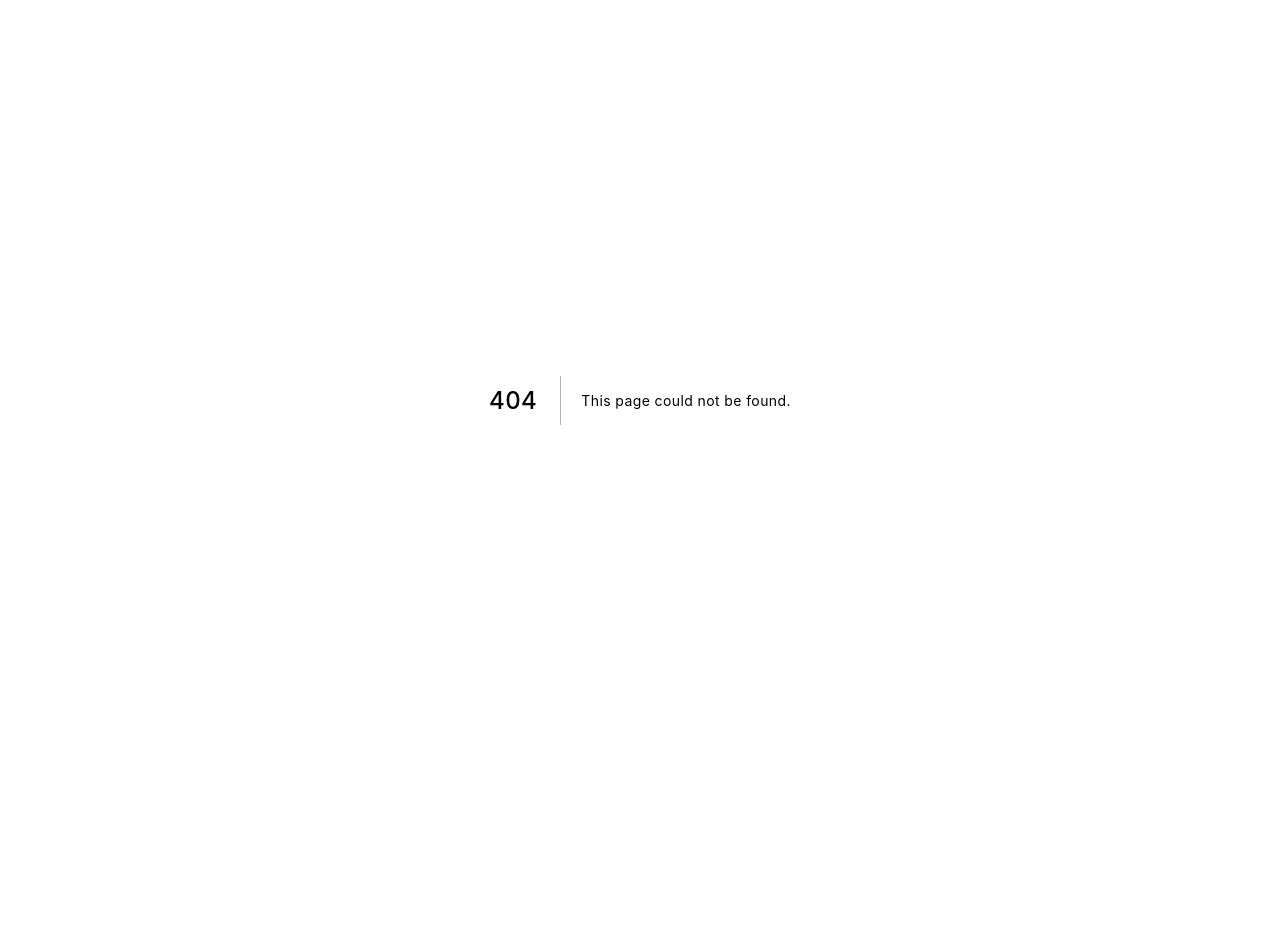
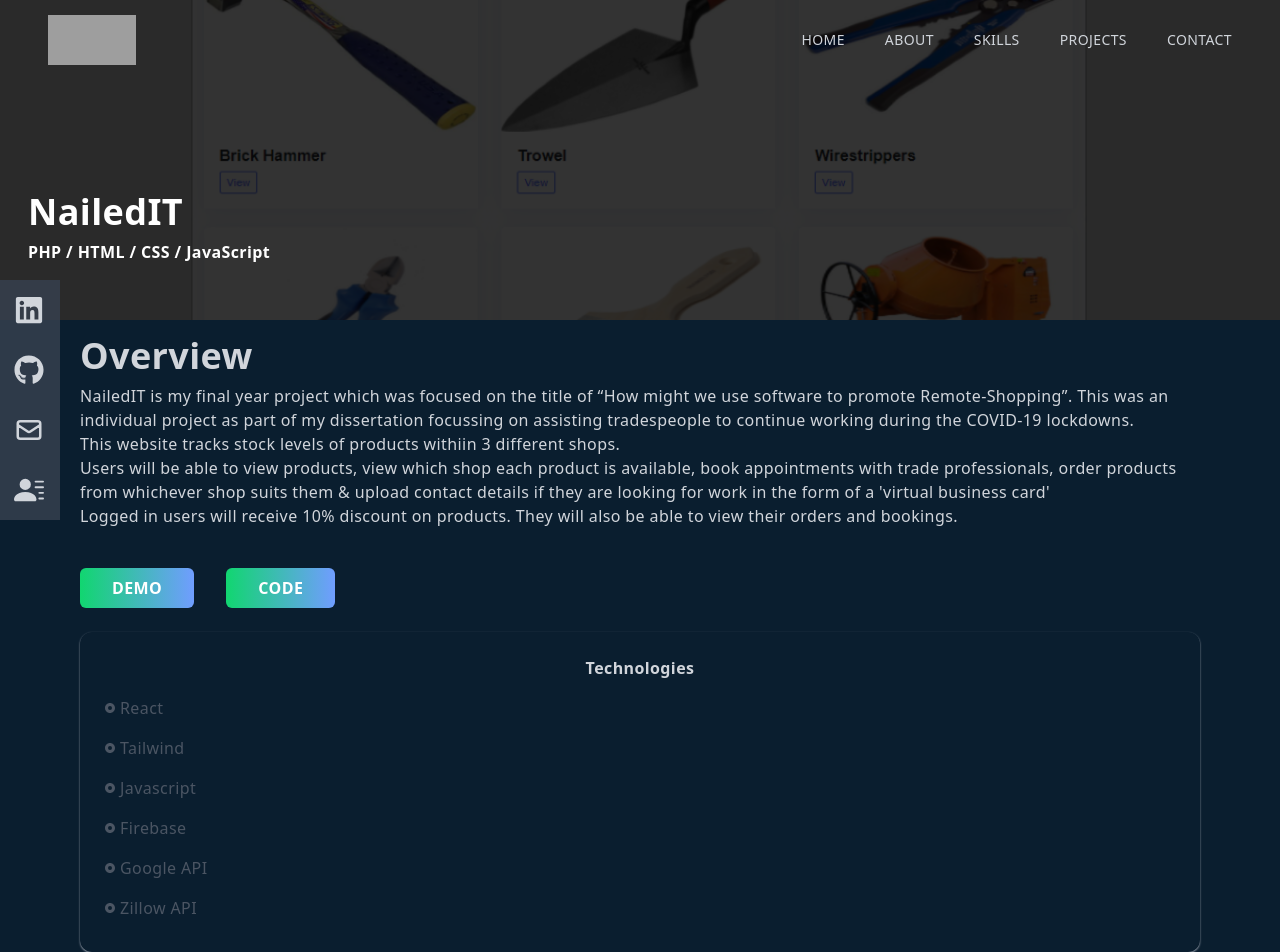
Before and after one commit to conordocs/conordoherty, a Next.js app: page /nailedit in a window 1280 px wide. Before the commit this address had no page. Shown: the top 952 px of the page. Before the commit the page ends 800 px from the top, so only its background shows below. Built offline with nearby package versions, Linux system fonts and the light colour scheme; grey boxes are pictures that could not be loaded.

Commit message:
fifth commit

```diff
--- a/components/About.jsx
+++ b/components/About.jsx
@@ -5,14 +5,14 @@ const About = () => {
   return (
     <div
       id="about"
-      className="w-full md:h-screen p-2 flex items-center py-16 sm:pl-20 sm:pr-20 pr-5 pl-5"
+      className="w-full md:h-full p-2 flex items-center py-16 sm:pl-20 sm:pr-20 pr-5 pl-5"
     >
       <div className="max-w-[1240px] m-auto md:grid grid-cols-3 gap-8 items-center">
         <div className="col-span-2">
           <p className="pb-2 uppercase border-b-4 border-[#12D670] text-xl tracking-widest inline-block">
             About
           </p>
-          <h2 className="py-4">A little bit about me..</h2>
+          <h2 className="py-4">A little bit about me...</h2>
           <p className="py-2 text-gray-300">
             I have just recently finished studying BSc Computing & Information
             Technologies at Queen’s University Belfast. I have achieved a final
--- a/components/Contact.jsx
+++ b/components/Contact.jsx
@@ -6,7 +6,7 @@ const Contact = () => {
   return (
     <div
       id="contact"
-      className="w-full lg:h-screen p-2 sm:pl-20 sm:pr-20 pr-5 pl-5 pb-10"
+      className="w-full lg:h-full p-2 sm:pl-20 sm:pr-20 pr-5 pl-5"
     >
       <div className="max-w-[1240px] m-auto px-2 py-16 w-full">
         <p className="pb-2 uppercase border-b-4 border-[#12D670] text-xl tracking-widest inline-block">
@@ -19,7 +19,7 @@ const Contact = () => {
           </a>
         </h2>
         <div>
-          <div className="p-6 shadow-xl shadow-gray-700 rounded-xl">
+          <div className="p-6 shadow-sm shadow-gray-700 rounded-xl">
             <div className="p-4">
               <form
                 method="POST"
--- a/components/Navbar.jsx
+++ b/components/Navbar.jsx
@@ -28,7 +28,7 @@ const Navbar = () => {
     <div
       className={
         shadow
-          ? "fixed w-full h-20 shadow-xl shadow-gray-700 z-[100] pr-10 pl-10"
+          ? "fixed w-full h-20 shadow-lg shadow-gray-700 z-[100] pr-10 pl-10"
           : "fixed w-full h-20 z-[100] pr-10 pl-10"
       }
     >
@@ -64,7 +64,10 @@ const Navbar = () => {
               </li>
             </Link>
           </ul>
-          <div onClick={handleNav} className="md:hidden">
+          <div
+            onClick={handleNav}
+            className="md:hidden rounded-full bg-gray-700/80 p-3 cursor-pointer hover:scale-110 ease-in duration-250 hover:text-[#12D670]"
+          >
             <AiOutlineMenu size={25} />
           </div>
         </div>
@@ -95,32 +98,40 @@ const Navbar = () => {
               </Link>
               <div
                 onClick={handleNav}
-                className="rounded-full shadow-lg shadow-gray-700 p-3 cursor-pointer hover:scale-110 ease-in duration-250 hover:text-[#12D670]"
+                className="rounded-full bg-gray-700/80 p-3 cursor-pointer hover:scale-110 ease-in duration-250 hover:text-[#12D670]"
               >
                 <AiOutlineClose />
               </div>
             </div>
-            <div className="border-b border-gray-400 my-4">
-              <p className="w-[85%] md:w-[90%] py-4">Check out my portfolio</p>
-            </div>
+            <div className=""></div>
           </div>
 
           <div className="py-4 flex flex-col">
             <ul className="uppercase">
               <Link href="/">
-                <li className="py-4 text-sm">Home</li>
+                <li onClick={() => setNav(false)} className="py-4 text-sm">
+                  Home
+                </li>
               </Link>
               <Link href="/#about">
-                <li className="py-4 text-sm">About</li>
+                <li onClick={() => setNav(false)} className="py-4 text-sm">
+                  About
+                </li>
               </Link>
               <Link href="/#skills">
-                <li className="py-4 text-sm">Skills</li>
+                <li onClick={() => setNav(false)} className="py-4 text-sm">
+                  Skills
+                </li>
               </Link>
               <Link href="/#projects">
-                <li className="py-4 text-sm">Projects</li>
+                <li onClick={() => setNav(false)} className="py-4 text-sm">
+                  Projects
+                </li>
               </Link>
               <Link href="/#contact">
-                <li className="py-4 text-sm">Contact</li>
+                <li onClick={() => setNav(false)} className="py-4 text-sm">
+                  Contact
+                </li>
               </Link>
             </ul>
             <div className="pt-40">
@@ -128,16 +139,16 @@ const Navbar = () => {
                 Check out my links
               </p>
               <div className="flex items-center justify-between my-4 w-full sm:w-[80%]">
-                <div className="rounded-full shadow-lg shadow-gray-700 p-3 cursor-pointer hover:scale-110 ease-in duration-250 hover:text-[#12D670]">
+                <div className="rounded-full bg-gray-700/80 p-3 cursor-pointer hover:scale-110 ease-in duration-250 hover:text-[#12D670]">
                   <FaLinkedin />
                 </div>
-                <div className="rounded-full shadow-lg shadow-gray-700 p-3 cursor-pointer hover:scale-110 ease-in duration-250 hover:text-[#12D670]">
+                <div className="rounded-full bg-gray-700/80 p-3 cursor-pointer hover:scale-110 ease-in duration-250 hover:text-[#12D670]">
                   <FaGithub />
                 </div>
-                <div className="rounded-full shadow-lg shadow-gray-700 p-3 cursor-pointer hover:scale-110 ease-in duration-250 hover:text-[#12D670]">
+                <div className="rounded-full bg-gray-700/80 p-3 cursor-pointer hover:scale-110 ease-in duration-250 hover:text-[#12D670]">
                   <AiOutlineMail />
                 </div>
-                <div className="rounded-full shadow-lg shadow-gray-700 p-3 cursor-pointer hover:scale-110 ease-in duration-250 hover:text-[#12D670]">
+                <div className="rounded-full bg-gray-700/80 p-3 cursor-pointer hover:scale-110 ease-in duration-250 hover:text-[#12D670]">
                   <BsFillPersonLinesFill />
                 </div>
               </div>
@@ -147,7 +158,7 @@ const Navbar = () => {
       </div>
       <div className=" hidden lg:flex fixed flex-col top-[35%] left-0">
         <ul>
-          <li className="w-[160px] h-[60px] flex justify-between items-center ml-[-100px] hover:ml-[0px] duration-200 bg-gray-400/60 p-4">
+          <li className="w-[160px] h-[60px] flex justify-between items-center ml-[-100px] hover:ml-[0px] duration-200 bg-gray-700/80 p-4">
             {/* eslint-disable-next-line */}
             <a
               className="flex justify-between items-center w-full text-gray-300"
@@ -157,7 +168,7 @@ const Navbar = () => {
               LinkedIn <FaLinkedin size={30} />
             </a>
           </li>
-          <li className="w-[160px] h-[60px] flex justify-between items-center ml-[-100px] hover:ml-[0px] duration-200 bg-gray-400/60 p-4">
+          <li className="w-[160px] h-[60px] flex justify-between items-center ml-[-100px] hover:ml-[0px] duration-200 bg-gray-700/80 p-4">
             {/* eslint-disable-next-line */}
             <a
               className="flex justify-between items-center w-full text-gray-300"
@@ -167,7 +178,7 @@ const Navbar = () => {
               GitHub <FaGithub size={30} />
             </a>
           </li>
-          <li className="w-[160px] h-[60px] flex justify-between items-center ml-[-100px] hover:ml-[0px] duration-200 bg-gray-400/60 p-4">
+          <li className="w-[160px] h-[60px] flex justify-between items-center ml-[-100px] hover:ml-[0px] duration-200 bg-gray-700/80 p-4">
             {/* eslint-disable-next-line */}
             <a
               className="flex justify-between items-center w-full text-gray-300"
@@ -177,7 +188,7 @@ const Navbar = () => {
               Email <HiOutlineMail size={30} />
             </a>
           </li>
-          <li className="w-[160px] h-[60px] flex justify-between items-center ml-[-100px] hover:ml-[0px] duration-200 bg-gray-400/60 p-4">
+          <li className="w-[160px] h-[60px] flex justify-between items-center ml-[-100px] hover:ml-[0px] duration-200 bg-gray-700/80 p-4">
             {/* eslint-disable-next-line */}
             <a
               className="flex justify-between items-center w-full text-gray-300"
--- a/components/Projects.jsx
+++ b/components/Projects.jsx
@@ -9,7 +9,7 @@ const Projects = () => {
   return (
     <div
       id="projects"
-      className="w-full lg:h-screen p-2 sm:pl-20 sm:pr-20 pr-5 pl-5"
+      className="w-full lg:h-full p-2 sm:pl-20 sm:pr-20 pr-5 pl-5 sm:pb-20"
     >
       <div className="max-w-[1240px] m-auto items-center">
         <p className="pb-2 uppercase border-b-4 border-[#12D670] text-xl tracking-widest inline-block">
--- a/components/Skills.jsx
+++ b/components/Skills.jsx
@@ -5,7 +5,7 @@ const Skills = () => {
   return (
     <div
       id="skills"
-      className="w-full lg:h-screen p-2 sm:pl-20 sm:pr-20 pr-5 pl-5 pb-10"
+      className="w-full lg:h-full p-2 sm:pl-20 sm:pr-20 pr-5 pl-5 pb-10"
     >
       <div className="max-w-[1240px] m-auto items-center">
         <p className="pb-2 uppercase border-b-4 border-[#12D670] text-xl tracking-widest inline-block">
@@ -13,7 +13,7 @@ const Skills = () => {
         </p>
         <h2 className="py-4">What I specialise in...</h2>
         <div className="grid md:grid-cols-2 lg:grid-cols-3 gap-8">
-          <div className="p-6 shadow-xl shadow-gray-700 rounded-xl hover:scale-105 ease-in duration-300">
+          <div className="p-6 shadow-sm shadow-gray-700 rounded-xl hover:scale-105 ease-in duration-300">
             <div className="grid grid-cols-2 gap-4 justify-center items-center">
               <div className="m-auto">
                 <Image
@@ -28,7 +28,7 @@ const Skills = () => {
               </div>
             </div>
           </div>
-          <div className="p-6 shadow-xl shadow-gray-700 rounded-xl hover:scale-105 ease-in duration-300">
+          <div className="p-6 shadow-sm shadow-gray-700 rounded-xl hover:scale-105 ease-in duration-300">
             <div className="grid grid-cols-2 gap-4 justify-center items-center">
               <div className="m-auto">
                 <Image
@@ -43,7 +43,7 @@ const Skills = () => {
               </div>
             </div>
           </div>
-          <div className="p-6 shadow-xl shadow-gray-700 rounded-xl hover:scale-105 ease-in duration-300">
+          <div className="p-6 shadow-sm shadow-gray-700 rounded-xl hover:scale-105 ease-in duration-300">
             <div className="grid grid-cols-2 gap-4 justify-center items-center">
               <div className="m-auto">
                 <Image
@@ -58,7 +58,7 @@ const Skills = () => {
               </div>
             </div>
           </div>
-          <div className="p-6 shadow-xl shadow-gray-700 rounded-xl hover:scale-105 ease-in duration-300">
+          <div className="p-6 shadow-sm shadow-gray-700 rounded-xl hover:scale-105 ease-in duration-300">
             <div className="grid grid-cols-2 gap-4 justify-center items-center">
               <div className="m-auto">
                 <Image
@@ -73,7 +73,7 @@ const Skills = () => {
               </div>
             </div>
           </div>
-          <div className="p-6 shadow-xl shadow-gray-700 rounded-xl hover:scale-105 ease-in duration-300">
+          <div className="p-6 shadow-sm shadow-gray-700 rounded-xl hover:scale-105 ease-in duration-300">
             <div className="grid grid-cols-2 gap-4 justify-center items-center">
               <div className="m-auto">
                 <Image
@@ -88,7 +88,7 @@ const Skills = () => {
               </div>
             </div>
           </div>
-          <div className="p-6 shadow-xl shadow-gray-700 rounded-xl hover:scale-105 ease-in duration-300">
+          <div className="p-6 shadow-sm shadow-gray-700 rounded-xl hover:scale-105 ease-in duration-300">
             <div className="grid grid-cols-2 gap-4 justify-center items-center">
               <div className="m-auto">
                 <Image
--- a/pages/_app.js
+++ b/pages/_app.js
@@ -1,7 +1,13 @@
-import '../styles/globals.css'
+import "../styles/globals.css";
+import Navbar from "../components/Navbar";
 
 function MyApp({ Component, pageProps }) {
-  return <Component {...pageProps} />
+  return (
+    <>
+      <Navbar />
+      <Component {...pageProps} />
+    </>
+  );
 }
 
-export default MyApp
+export default MyApp;
--- a/pages/index.js
+++ b/pages/index.js
@@ -3,7 +3,6 @@ import Image from "next/image";
 import About from "../components/About";
 import Contact from "../components/Contact";
 import Main from "../components/Main";
-import Navbar from "../components/Navbar";
 import Projects from "../components/Projects";
 import Skills from "../components/Skills";
 
@@ -15,7 +14,6 @@ export default function Home() {
         <meta name="description" content="Generated by create next app" />
         <link rel="icon" href="/logo-icon.ico" />
       </Head>
-      <Navbar />
       <Main />
       <About />
       <Skills />
--- /dev/null
+++ b/pages/nailedit.jsx
@@ -0,0 +1,94 @@
+import React from "react";
+import Image from "next/image";
+import NailedItImg from "../public/assets/naileditImg/products-1.png";
+import { RiRadioButtonFill } from "react-icons/ri";
+import Link from "next/link";
+import { AiOutlineArrowLeft } from "react-icons/ai";
+
+const nailedit = () => {
+  return (
+    <div className="w-full">
+      <div className="w-screen h-[30vh] lg:h-[40vh] relative">
+        <div className="absolute top-0 left-0 w-full h-[30vh] lg:h-[40vh] bg-black/80 z-10" />
+        <Image
+          className="absolute z-1"
+          layout="fill"
+          objectFit="cover"
+          src={NailedItImg}
+          alt="/"
+        />
+        <div className="absolute top-[70%] max-w-[1240px] w-full left-[50%] right-[50%] translate-x-[-50%] translate-y-[-50%] text-white z-10 p-2">
+          <h2 className="py-2">NailedIT</h2>
+          <h3>PHP / HTML / CSS / JavaScript</h3>
+        </div>
+      </div>
+      <div className="w-full lg:h-full p-2 sm:pl-20 sm:pr-20 pr-5 pl-5 pb-10">
+        <div className="col-span-4">
+          <h2 className="py-2">Overview</h2>
+          <p>
+            NailedIT is my final year project which was focused on the title of
+            “How might we use software to promote Remote-Shopping”. This was an
+            individual project as part of my dissertation focussing on assisting
+            tradespeople to continue working during the COVID-19 lockdowns.
+          </p>
+          <ul>
+            <li>
+              This website tracks stock levels of products withiin 3 different
+              shops.
+            </li>
+            <li>
+              Users will be able to view products, view which shop each product
+              is available, book appointments with trade professionals, order
+              products from whichever shop suits them & upload contact details
+              if they are looking for work in the form of a 'virtual business
+              card'
+            </li>
+            <li>
+              Logged in users will receive 10% discount on products. They will
+              also be able to view their orders and bookings.
+            </li>
+          </ul>
+          <br />
+          <button className="px-8 py-2 mt-4 mr-8">Demo</button>
+          <button className="px-8 py-2 mt-4">Code</button>
+        </div>
+        <br />
+        <div className="col-span-4 md:col-span-1 shadow-sm shadow-gray-400 rounded-xl p-4">
+          <div className="p-2">
+            <p className="text-center font-bold pb-2">Technologies</p>
+            <div className="grid grid-cols-3 md:grid-cols-1">
+              <p className="text-gray-600 py-2 flex items-center">
+                <RiRadioButtonFill className="pr-1" /> React
+              </p>
+              <p className="text-gray-600 py-2 flex items-center">
+                <RiRadioButtonFill className="pr-1" /> Tailwind
+              </p>
+              <p className="text-gray-600 py-2 flex items-center">
+                <RiRadioButtonFill className="pr-1" /> Javascript
+              </p>
+              <p className="text-gray-600 py-2 flex items-center">
+                <RiRadioButtonFill className="pr-1" /> Firebase
+              </p>
+              <p className="text-gray-600 py-2 flex items-center">
+                <RiRadioButtonFill className="pr-1" /> Google API
+              </p>
+              <p className="text-gray-600 py-2 flex items-center">
+                <RiRadioButtonFill className="pr-1" /> Zillow API
+              </p>
+            </div>
+          </div>
+        </div>
+        <br />
+        <div className="flex justify-center py-12">
+          <Link href="/#projects">
+            <div className="rounded-full bg-gray-700/80 p-4 cursor-pointer hover:scale-110 ease-in duration-300">
+              <AiOutlineArrowLeft className="text-[#12D670]" size={30} />
+            </div>
+          </Link>
+        </div>
+      </div>
+    </div>
+  );
+};
+
+export default nailedit;
```
